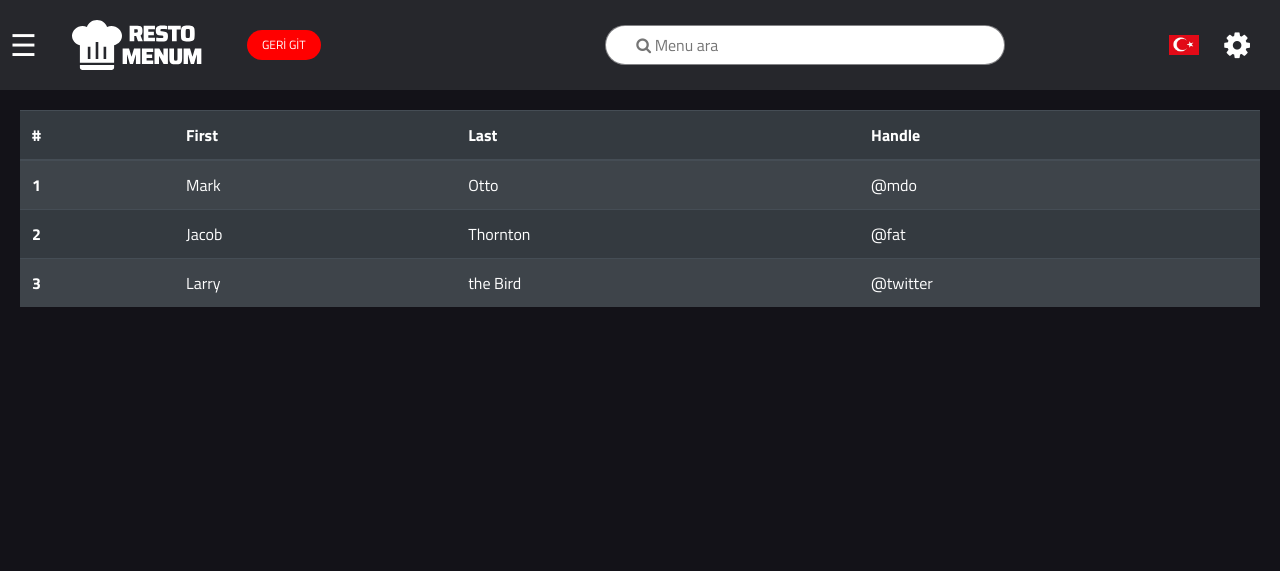
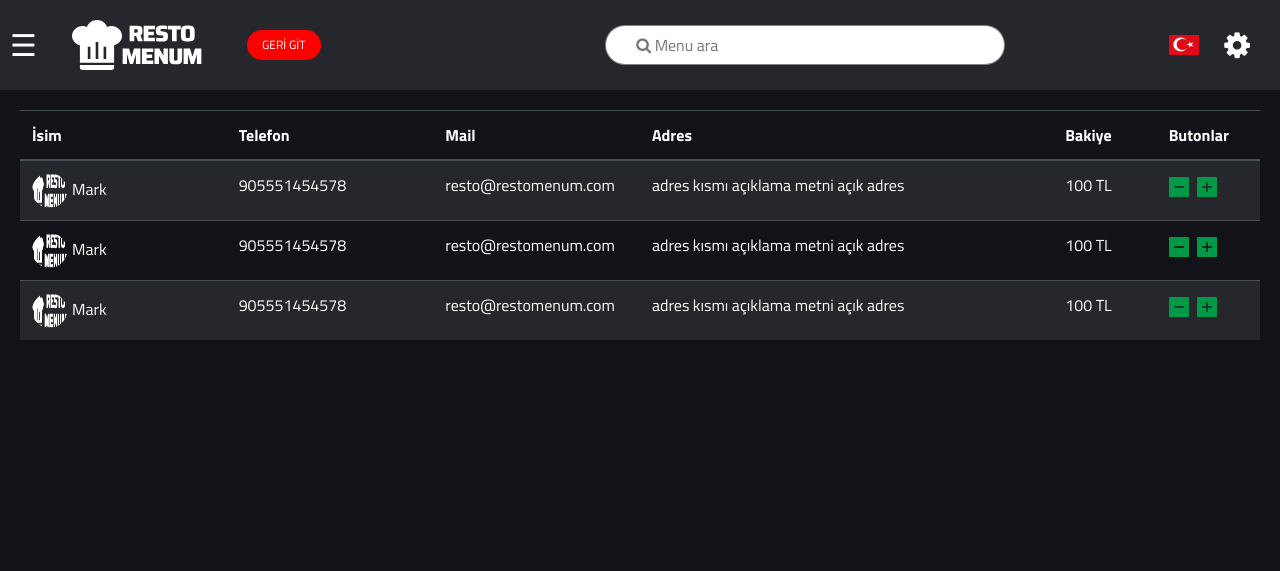
Before and after one commit to poyto/poyto.github.io, a plain HTML site: page open.html in a window 1280 px wide. Drawn offline with nearby package versions, Linux system fonts and the light colour scheme.

Commit message:
boxes width

```diff
--- a/open.html
+++ b/open.html
@@ -109,36 +109,44 @@
     </div>
 </header>
 
-    <div class="content">
+    <div class="content" >
 
-        <div class="open-tables">
-            <table class="table table-striped table-dark">
+        <div class="open-tables table-responsive">
+            <table  class="table table-striped table-dark">
                 <thead>
                     <tr>
-                    <th scope="col">#</th>
-                    <th scope="col">First</th>
-                    <th scope="col">Last</th>
-                    <th scope="col">Handle</th>
+                        <th class="rm-tb-w200" scope="col">İsim</th>
+                        <th class="rm-tb-w200" scope="col">Telefon</th>
+                        <th class="rm-tb-w200" scope="col">Mail</th>
+                        <th class="rm-tb-w400" scope="col">Adres</th>
+                        <th class="rm-tb-w100" scope="col">Bakiye</th>
+                        <th class="rm-tb-w100" scope="col">Butonlar</th>
                     </tr>
                 </thead>
                 <tbody>
                     <tr>
-                    <th scope="row">1</th>
-                    <td>Mark</td>
-                    <td>Otto</td>
-                    <td>@mdo</td>
+                        <td><img class="rm-tb-avatar" src="/images/logo.png">Mark</td>
+                        <td>905551454578</td>
+                        <td>resto@restomenum.com</td>
+                        <td>adres kısmı açıklama metni açık adres</td>
+                        <td>100 TL</td>
+                        <td><img class="rm-tb-btn" src="images/icons/minus.png"> <img class="rm-tb-btn" src="/images/icons/plus.png"></td>
                     </tr>
                     <tr>
-                    <th scope="row">2</th>
-                    <td>Jacob</td>
-                    <td>Thornton</td>
-                    <td>@fat</td>
+                        <td><img class="rm-tb-avatar" src="/images/logo.png">Mark</td>
+                        <td>905551454578</td>
+                        <td>resto@restomenum.com</td>
+                        <td>adres kısmı açıklama metni açık adres</td>
+                        <td>100 TL</td>
+                        <td><img class="rm-tb-btn" src="images/icons/minus.png"> <img class="rm-tb-btn" src="/images/icons/plus.png"></td>
                     </tr>
                     <tr>
-                    <th scope="row">3</th>
-                    <td>Larry</td>
-                    <td>the Bird</td>
-                    <td>@twitter</td>
+                        <td><img class="rm-tb-avatar" src="/images/logo.png">Mark</td>
+                        <td>905551454578</td>
+                        <td>resto@restomenum.com</td>
+                        <td>adres kısmı açıklama metni açık adres</td>
+                        <td>100 TL</td>
+                        <td><img class="rm-tb-btn" src="images/icons/minus.png"> <img class="rm-tb-btn" src="/images/icons/plus.png"></td>
                     </tr>
                 </tbody>
             </table>
--- a/style.scss
+++ b/style.scss
@@ -54,8 +54,12 @@ $logo-color: var(--logo-color);
 
 $wide: 2500px;
 $desktop: 1320px;
+$desktopm: 1100px;
+$desktopk:970px;
 $mobile: 800px;
-$mobilek: 420px;
+$tablet: 700px;
+$mobilew: 600px;
+$mobilek: 460px;
 
 
 
@@ -459,7 +463,7 @@ header {
 
     .menubox {
         width: calc(25% - 15px);
-        min-width: 220px;
+        min-width: 180px;
         height: 150px;
         border-radius: 15px;
         margin: 0 0px 20px 0;
@@ -494,14 +498,18 @@ header {
 
         @media screen and (max-width: $wide) {
             width: calc(20% - 15px);
-
-
-        }
-
-        @media screen and (max-width: $wide) {
-            width: calc(25% - 15px);
-
-
+        }
+
+        @media screen and (max-width: $desktop) {
+            width: calc(33% - 15px);
+        }
+
+        @media screen and (max-width: $desktopm) {
+            width: calc(50% - 5px);
+        }
+
+        @media screen and (max-width: $desktopk) {
+            width: calc(100%);
         }
 
         @media screen and (max-width: $mobile) {
@@ -512,13 +520,25 @@ header {
 
         }
 
+        @media screen and (max-width: $tablet) {
+            width:calc(25% - 5px);
+            height:100px;
+            min-width:auto;
+            margin: 0 0px 10px 0;
+        }
+
+        @media screen and (max-width: $mobilew) {
+            width:calc(33% - 5px);
+            height:100px;
+            min-width:auto;
+            margin: 0 0px 10px 0;
+        }
+
         @media screen and (max-width: $mobilek) {
             width:calc(50% - 5px);
             height:100px;
             min-width:auto;
             margin: 0 0px 10px 0;
-
-
         }
 
 
@@ -606,7 +626,7 @@ header {
 
     .tablebox {
         width: calc(25% - 15px);
-        min-width: 200px;
+        min-width: 180px;
         height: 80px;
         background: #131218;
         box-shadow: 0px 4px 8px $primary-bgcolor;
@@ -635,6 +655,14 @@ header {
 
         }
 
+        @media screen and (max-width: $desktopm) {
+            width: calc(50% - 5px);
+        }
+
+        @media screen and (max-width: $desktopk) {
+            width: calc(100%);
+        }
+
         @media screen and (max-width: $mobile) {
             width: calc(25% - 15px);
             height:90px;
@@ -847,10 +875,48 @@ header {
     height:auto;
     background-color:$second-bgcolor;
     padding:20px;
-    overflow: scroll;
     overflow-x: hidden;
 
 
+    @media screen and (max-width: $mobile) {
+        overflow: scroll;
+
+    }
+
+    .table-dark {
+        color: $primary-color;
+        background-color:$second-bgcolor;
+    }
+
+    .table-dark.table-striped tbody tr:nth-of-type(2n+1) {
+        background-color: $primary-bgcolor;
+    }
+
+    .rm-tb-w100 {
+        width:100px;
+    }
+
+    .rm-tb-w200 {
+        width:200px;
+    }
+
+    .rm-tb-w400 {
+        width:400px;
+    }
+
+    .rm-tb-avatar {
+        width:35px;
+        height:35px;
+        border-radius: 35px;
+        margin-right:5px;
+    }
+
+    .rm-tb-btn {
+        width:20px;
+        height:20px;
+        margin-right:5px;
+        cursor:pointer;
+    }
 
 }
 
@@ -1293,7 +1359,8 @@ header {
             .number-text {
                 width:30px;
                 text-align: center;
-                font-size:1rem
+                font-size:1rem;
+                color:$primary-color;
 
             }
         }
```
Also changed, not shown: style.css, 1 other file. Lines whose indentation alone changed are shown as unchanged.
